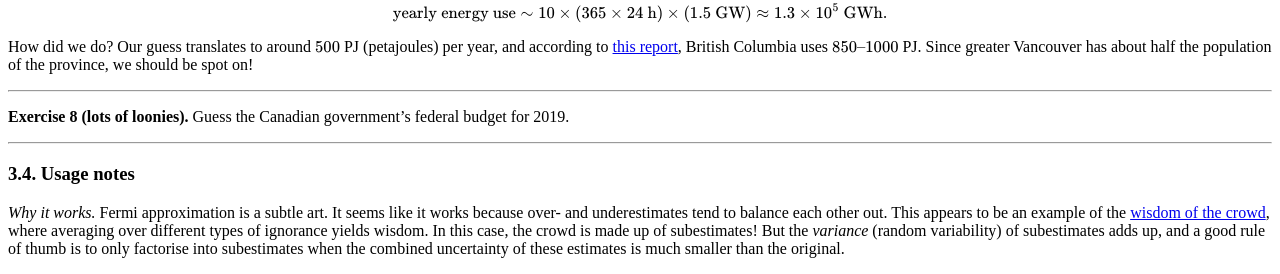
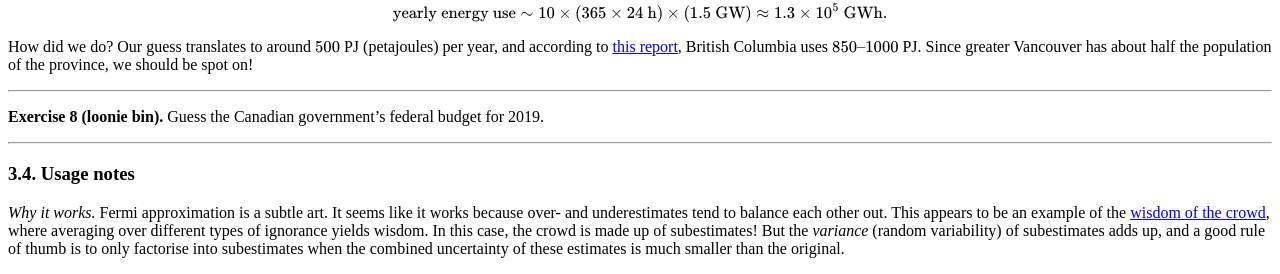
Before and after one commit to hapax/hapax.github.io, a Jekyll site: the page built from assets/simple-physics.md, in a window 1280 px wide and 900 px high, scrolled down 7753 px. Shown: the part 152-426 px from the top of the window. Built offline with Jekyll 4.4.1, drawn with Linux system fonts in a browser that asks for light colours; our own code applies the rules of GitHub Pages for plain Markdown files; formulas are drawn with MathJax 3; a script that is not in the unit is left out.

Commit message:
Update simple-physics.md

```diff
--- a/assets/simple-physics.md
+++ b/assets/simple-physics.md
@@ -824,7 +824,7 @@ we should be spot on!
 
 ---
 
-**Exercise 8 (lots of loonies).** Guess the Canadian government's
+**Exercise 8 (loonie bin).** Guess the Canadian government's
   federal budget for 2019.
 
 ---
```
